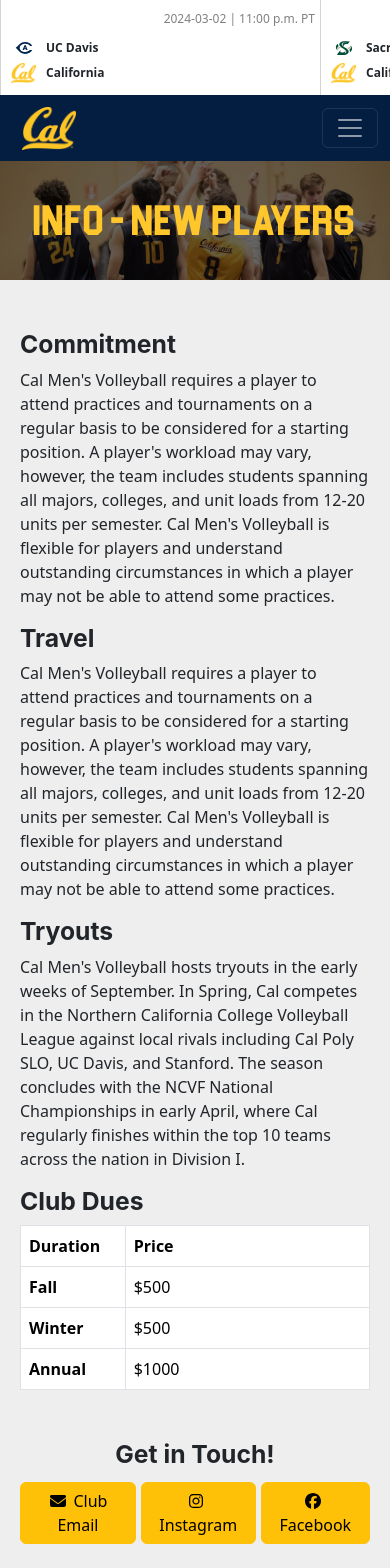
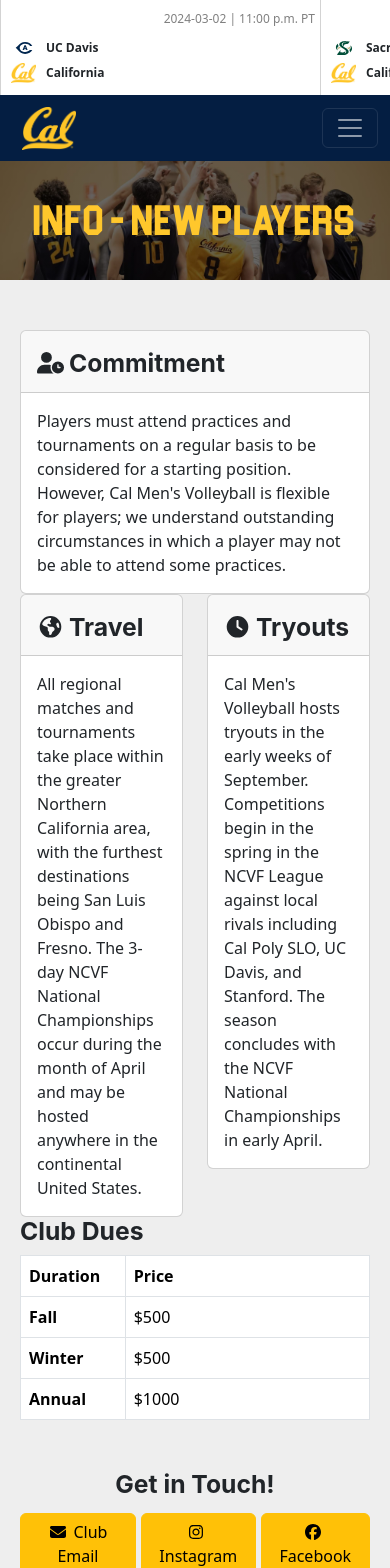
Before and after one commit to ethansaso/cal-mens-volleyball, a React (Create React App) app: page /new-players in a window 390 px wide. Shown: the top 1568 px of the page. Built offline with nearby package versions, Linux system fonts and the light colour scheme.

Commit message:
Greatly improved mobile styling of homepage with translucent captions; increased footer padding; added box shadows to roster cards; placed 'new player' info in cards

```diff
--- a/src/assets/scss/_baubles.scss
+++ b/src/assets/scss/_baubles.scss
@@ -1,2 +1,3 @@
 @import 'baubles/player-search-bar';
 @import 'baubles/volleyballs';
+@import 'baubles/reveal';
--- /dev/null
+++ b/src/assets/scss/baubles/_reveal.scss
@@ -0,0 +1,10 @@
+.reveal {
+    opacity: 0;
+    transform: translateX(-75px);
+    transition: transform 0.3s ease-out, opacity 0.3s ease-out;
+}
+
+.in-view {
+    opacity: 1;
+    transform: translateX(0);
+}
--- a/src/assets/scss/nav/_footer.scss
+++ b/src/assets/scss/nav/_footer.scss
@@ -7,7 +7,7 @@
     display: flex;
     align-items: flex-start;
     justify-content: center;
-    padding: 25px 20% 25px 20%;
+    padding: 25px 20% 50px 20%;
     flex-wrap: wrap;
 
     @media (max-width: 1023px) {
--- a/src/assets/scss/pages/_home.scss
+++ b/src/assets/scss/pages/_home.scss
@@ -58,6 +58,7 @@
 .home-section {
     display: flex;
     height: 600px;
+    position: relative;
 
     @media (max-width: 767px) {
         height: calc(100vh - 66px);
@@ -66,6 +67,13 @@
 
 .home-section-text-wrapper {
     max-width: 900px;
+
+    @media (max-width: 767px) {
+        padding: 30px;
+        margin: -10px;
+        background-color: #041e428f;
+        border-radius: 1rem;
+    }
 }
 
 .home-text-container {
@@ -80,11 +88,12 @@
         background-color: #0008;
         color: #fff;
         z-index: 10;
+        justify-content: flex-end;
     }
 }
 
 .home-image-container {
-    background-color: aqua;
+    background-color: black;
     width: 600px;
     max-width: 50dvw;
     flex-shrink: 0;
@@ -101,6 +110,13 @@
     object-fit: cover;
     height: 100%;
     width: 100%;
+    object-position: 50% 0%;
+}
+
+.hi2 {
+    @media (max-width: 767px) {
+        object-position: 50% 50%;
+    }
 }
 
 .home-cta {
--- a/src/assets/scss/pages/_roster.scss
+++ b/src/assets/scss/pages/_roster.scss
@@ -3,12 +3,12 @@
     display: flex;
     flex-direction: row;
     padding: 0;
-    margin: 5px 0px;
+    margin: 10px 0px;
+    box-shadow: rgba(0, 0, 0, 0.1) 0px 4px 6px -1px, rgba(0, 0, 0, 0.06) 0px 2px 4px -1px;
 
     @media (max-width: 767px) {
         height: auto;
         align-items: center;
-        margin: 8px 0px 0px 0px;
     }
 }
 
--- a/src/components/pages/NewPlayers.js
+++ b/src/components/pages/NewPlayers.js
@@ -1,5 +1,5 @@
 import { FontAwesomeIcon } from "@fortawesome/react-fontawesome";
-import { Button, Col, Row, Table } from "reactstrap";
+import { Button, Card, CardBody, CardFooter, CardHeader, CardTitle, Col, Row, Table } from "reactstrap";
 
 const path_prefix = process.env.NODE_ENV === 'production' ? "/cal-mens-volleyball/" : '/'
 
@@ -12,24 +12,48 @@
           </h1>
         </header>
         <main className="main">
-          <h2 style={{fontWeight: 'bold'}}>
+          <Row>
+            <Col>
+              <Card>
+                <CardHeader>
+                  <CardTitle tag="h2" style={{fontWeight: 'bold', margin: '10px 0px 5px 0px'}}>
+                    <FontAwesomeIcon icon="fa-solid fa-user-clock" fixedWidth size="sm" style={{marginRight: '5px'}}/>
                     Commitment
-          </h2>
-          <p>
-            Cal Men's Volleyball requires a player to attend practices and tournaments on a regular basis to be considered for a starting position. A player's workload may vary, however, the team includes students spanning all majors, colleges, and unit loads from 12-20 units per semester. Cal Men's Volleyball is flexible for players and understand outstanding circumstances in which a player may not be able to attend some practices.
-          </p>
-          <h2 style={{fontWeight: 'bold'}}>
+                  </CardTitle>
+                </CardHeader>
+                <CardBody style={{height: '100%'}}>
+                  Players must attend practices and tournaments on a regular basis to be considered for a starting position. However, Cal Men's Volleyball is flexible for players; we understand outstanding circumstances in which a player may not be able to attend some practices.
+                </CardBody>
+              </Card>
+            </Col>
+            <Col>
+              <Card>
+                <CardHeader>
+                  <CardTitle tag="h2" style={{fontWeight: 'bold', margin: '10px 0px 5px 0px'}}>
+                    <FontAwesomeIcon icon="fa-solid fa-earth" fixedWidth size="sm" style={{marginRight: '5px'}}/>
                     Travel
-          </h2>
-          <p>
-            Cal Men's Volleyball requires a player to attend practices and tournaments on a regular basis to be considered for a starting position. A player's workload may vary, however, the team includes students spanning all majors, colleges, and unit loads from 12-20 units per semester. Cal Men's Volleyball is flexible for players and understand outstanding circumstances in which a player may not be able to attend some practices.
-          </p>
-          <h2 style={{fontWeight: 'bold'}}>
+                  </CardTitle>
+                </CardHeader>
+                <CardBody>
+                  All regional matches and tournaments take place within the greater Northern California area, with the furthest destinations being San Luis Obispo and Fresno. The 3-day NCVF National Championships occur during the month of April and may be hosted anywhere in the continental United States.
+                </CardBody>
+              </Card>
+            </Col>
+            <Col>
+              <Card>
+                <CardHeader>
+                  <CardTitle tag="h2" style={{fontWeight: 'bold', margin: '10px 0px 5px 0px'}}>
+                    <FontAwesomeIcon icon="fa-solid fa-clock" fixedWidth size="sm" style={{marginRight: '5px'}}/>
                     Tryouts
-          </h2>
-          <p>
-            Cal Men's Volleyball hosts tryouts in the early weeks of September. In Spring, Cal competes in the Northern California College Volleyball League against local rivals including Cal Poly SLO, UC Davis, and Stanford. The season concludes with the NCVF National Championships in early April, where Cal regularly finishes within the top 10 teams across the nation in Division I.
-          </p>
+                  </CardTitle>
+                </CardHeader>
+                <CardBody>
+                  Cal Men's Volleyball hosts tryouts in the early weeks of September. Competitions begin in the spring in the NCVF League against local rivals including Cal Poly SLO, UC Davis, and Stanford. The season concludes with the NCVF National Championships in early April.
+                </CardBody>
+              </Card>
+            </Col>
+          </Row>
+          <div>
             <h2 style={{fontWeight: 'bold'}}>
               Club Dues
             </h2>
@@ -55,6 +79,7 @@
                 </tr>
               </tbody>
             </Table>
+          </div>
           <div style={{display: 'flex', flexDirection: 'column', gap: '5px', alignItems: 'center', marginTop: '50px'}}>
             <h2 style={{fontWeight: 'bold'}}>
               Get in Touch!
--- a/src/components/pages/Roster.js
+++ b/src/components/pages/Roster.js
@@ -73,8 +73,11 @@
 
     return (
         <div className="main">
-            <h1>Players</h1>
-            <TeamMemberSearchBar onSearch={handleSearch} teamMembers={teamMembers} ignoredPositions={ignoredPositions}/>
+            <div className="search-card">
+                <h1>Players</h1>
+                <TeamMemberSearchBar onSearch={handleSearch} teamMembers={teamMembers} ignoredPositions={ignoredPositions}/>
+            </div>
+
             <p className="search-result-count">{Object.keys(filteredPlayers).length} results</p>
             {Object.keys(filteredPlayers).map((filename) => {
                 const imagePath = require(`../../assets/img/team-members/${filename}`);
--- a/src/components/pages/Schedule.js
+++ b/src/components/pages/Schedule.js
@@ -1,5 +1,4 @@
 import CalLogo from "../../assets/img/cal-logo.png"
-import MatchesJson from "../../data/matches.json"
 
 const Schedule = () => {
     return (
--- a/src/components/util/Reveal.js
+++ b/src/components/util/Reveal.js
@@ -1,34 +1,18 @@
 // Thanks to Tom is Loading https://www.youtube.com/watch?v=hjbxaYTMhy0
-import React, {useEffect, useRef} from "react"
-import { useInView, motion, useAnimation } from 'framer-motion';
+import React, {useRef} from "react"
+import { useInView, } from 'framer-motion';
 
 const Reveal = ({ children, width = "fit-content" }) => {
-    const ref = useRef(null)
+    const ref = useRef(null);
     const isInView = useInView(ref, { once: true });
 
-    const mainControls = useAnimation();
-
-    useEffect(() => {
-        if (isInView) {
-            mainControls.start("visible")
-        }
-    }, [isInView, mainControls])
-
     return (
-        <div ref={ref} className="reveal" style={{position: 'relative', width, overflow: 'hidden'}}>
-            <motion.div
-                variants={{
-                    hidden: {opacity: 0, x: -75},
-                    visible: {opacity: 1, x: 0}
-                }}
-                initial='hidden'
-                animate={mainControls}
-                transition={{duration: 0.3, delay: 0.1}}
-            >
+        <div ref={ref} className={`reveal ${isInView ? 'in-view' : ''}`} style={{position: 'relative', width}}>
+            <div>
                 {children}
-            </motion.div>
+            </div>
         </div>
-    )
+    );
 }
 
 export default Reveal;
```
Also changed, not shown: src/components/pages/Home.js (+10 -9 lines). Lines whose indentation alone changed are shown as unchanged.
